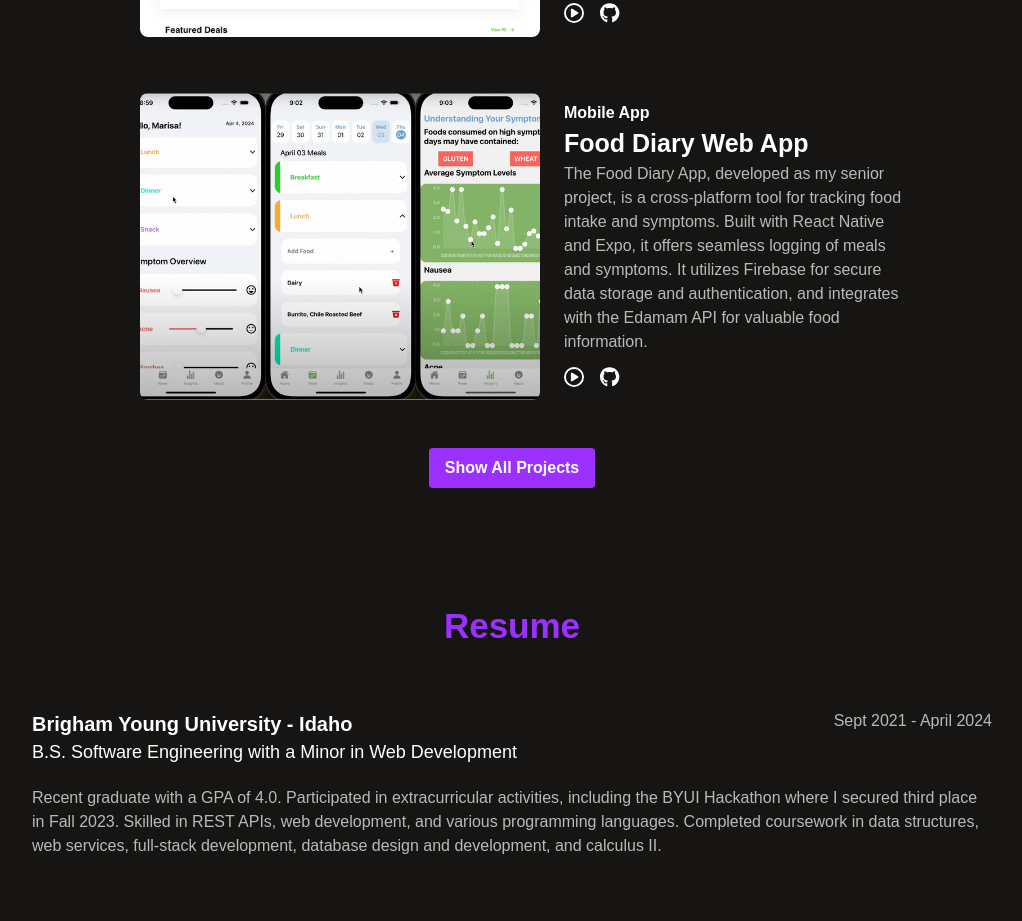
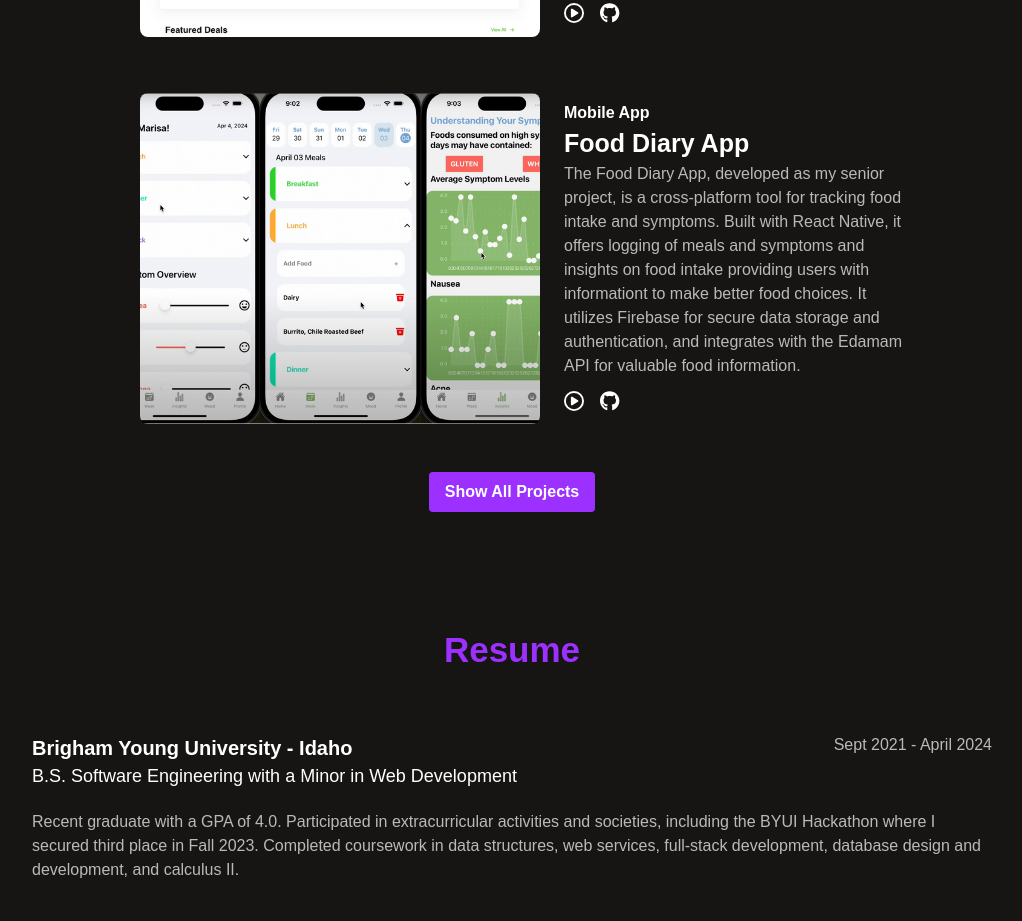
Before and after one commit to mamillergirl/mamillergirl.github.io, a React (Create React App) app: page / in a window 1280 px wide. Shown: the part 1202-2123 px from the top of the page, without its empty margins (128-1150 px from the left). Built offline with nearby package versions, Linux system fonts and the light colour scheme.

Commit message:
fix wordings

```diff
--- a/src/components/projects.jsx
+++ b/src/components/projects.jsx
@@ -20,7 +20,7 @@ const Projects = () => {
       <h2 className="mt-4 text-center text-accentColor text-[35px] font-extrabold">Projects</h2>
       <div className="mt-4 flex flex-col items-center">
         <Project source={supersaver} alt="Supersaver" type="Web App" title="Rexburg Supersaver" description="Led a React-based hackathon project, winning 3rd place, to facilitate access to local grocery deals. Managed frontend development, project planning, and design using Figma. Utilized web scraping to aggregate exclusive discounts, simplifying the shopping experience." repository={'https://github.com/mamillergirl/RexburgSuperSaver'} link={'https://mamillergirl.github.io/rexburg-super-saver-ui-demo/'} />
-        <Project source={foodDiaryApp} alt="Food Diary App" type="Mobile App" title="Food Diary Web App" description="The Food Diary App, developed as my senior project, is a cross-platform tool for tracking food intake and symptoms. Built with React Native and Expo, it offers seamless logging of meals and symptoms. It utilizes Firebase for secure data storage and authentication, and integrates with the Edamam API for valuable food information." repository="https://github.com/mamillergirl/food-diary-app" />
+        <Project source={foodDiaryApp} alt="Food Diary App" type="Mobile App" title="Food Diary App" description="The Food Diary App, developed as my senior project, is a cross-platform tool for tracking food intake and symptoms. Built with React Native, it offers logging of meals and symptoms and insights on food intake providing users with informationt to make better food choices. It utilizes Firebase for secure data storage and authentication, and integrates with the Edamam API for valuable food information." repository="https://github.com/mamillergirl/food-diary-app" />
         {showAllProjects &&
           <>
             <Project source={iride} alt="iride" title="Iride" type="Mobile App" description="Our class project aimed to simplify carpooling for students by creating a dedicated ride board app, replacing the complexity of using Facebook. I contributed to establishing the database infrastructure with Firebase Firestore and developing the frontend with React Native." repository="https://github.com/HuairaNimrod/I-ride" link="" />
--- a/src/components/resume.jsx
+++ b/src/components/resume.jsx
@@ -9,7 +9,7 @@ export default function Resume() {
   return (
     <div id="resume" className="mt-24  mb-10 flex flex-col items-center justify-center bg-homeColor">
       <h2 className="my-4 text-center text-accentColor text-[35px] font-extrabold">Resume</h2>
-      <Experience title="Brigham Young University - Idaho" time="Sept 2021 - April 2024" degree="B.S. Software Engineering with a Minor in Web Development" description="Recent graduate with a GPA of 4.0. Participated in extracurricular activities, including the BYUI Hackathon where I secured third place in Fall 2023. Skilled in REST APIs, web development, and various programming languages. Completed coursework in data structures, web services, full-stack development, database design and development, and calculus II."/>
+      <Experience title="Brigham Young University - Idaho" time="Sept 2021 - April 2024" degree="B.S. Software Engineering with a Minor in Web Development" description="Recent graduate with a GPA of 4.0. Participated in extracurricular activities and societies, including the BYUI Hackathon where I secured third place in Fall 2023. Completed coursework in data structures, web services, full-stack development, database design and development, and calculus II."/>
       <Experience title="Software Development Intern at Clinisys" time="Jun 2023 - Aug 2023" description="Contribute to the development and testing of a laboratory analytics web platform, enhancing the UI using React, and playing a role in developing the ASP.NET REST API. Collaborated with a global scrum team to deliver impactful solutions. Conducted strategic research to inform product development decisions and shape the future direction of the platform." />
       <a className="text-white text-2xl" href={resume}>
         <FontAwesomeIcon icon={faFileAlt} />
--- a/src/components/skills.jsx
+++ b/src/components/skills.jsx
@@ -21,7 +21,7 @@ const Skills = () => {
   return (
     <div id="skills" className="mt-20 flex flex-col items-center justify-center w-full">
       <h2 className="mt-4 text-center text-white text-[24px] font-semibold">Experience with</h2>
-      <div className="mt-4 flex justify-evenly mb-4 flex-wrap w-[90%] sm:w-[60%] ">
+      <div className="mt-4 flex justify-evenly mb-4 flex-wrap w-[70%] sm:w-[60%] ">
         <Skill source={typescript} alt="typescript" description="Applied TypeScript proficiently during internship for robust, typed JavaScript development." />
         <Skill source={javascript} alt="javascript" description="Acquired foundational JavaScript knowledge from a course, solidified through extensive practical application." />
         <Skill source={csharp} alt="c#" description="Acquired C# skills in school for game development, later utilized professionally in API development." />
```
